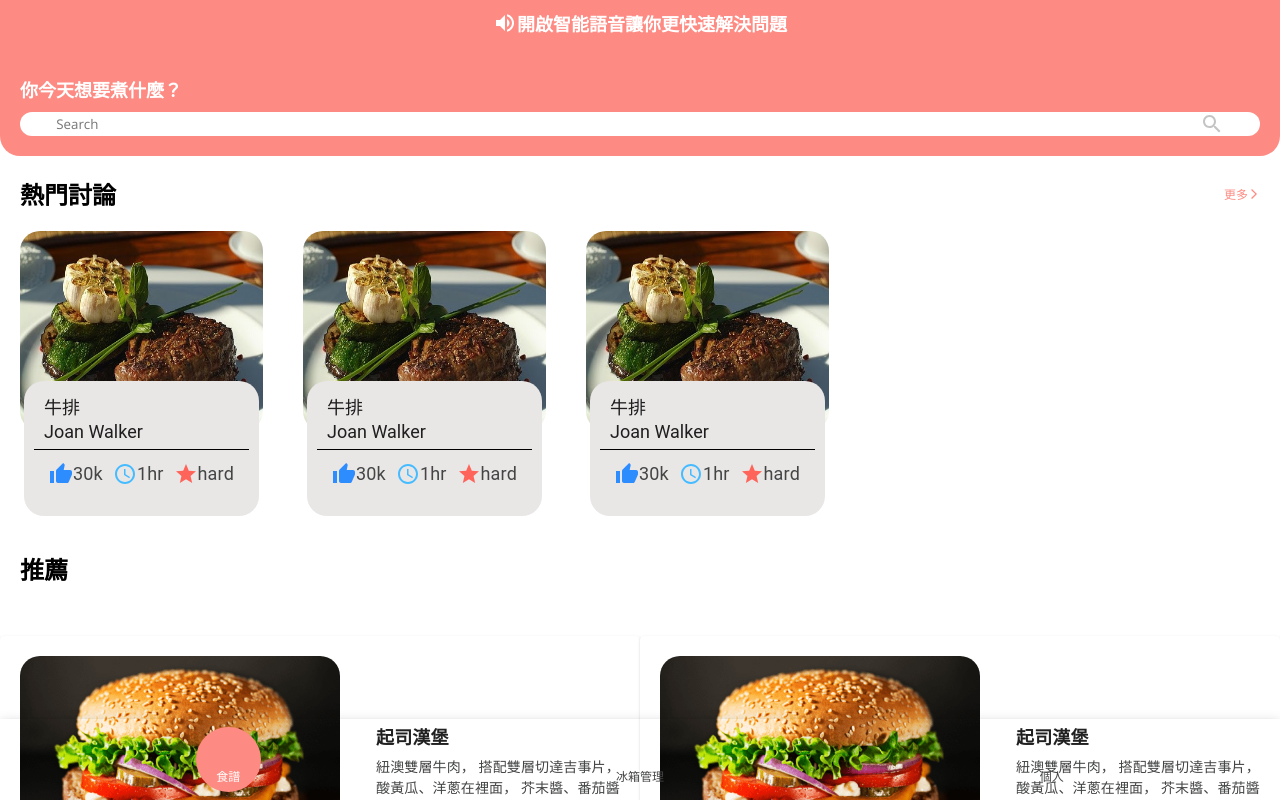
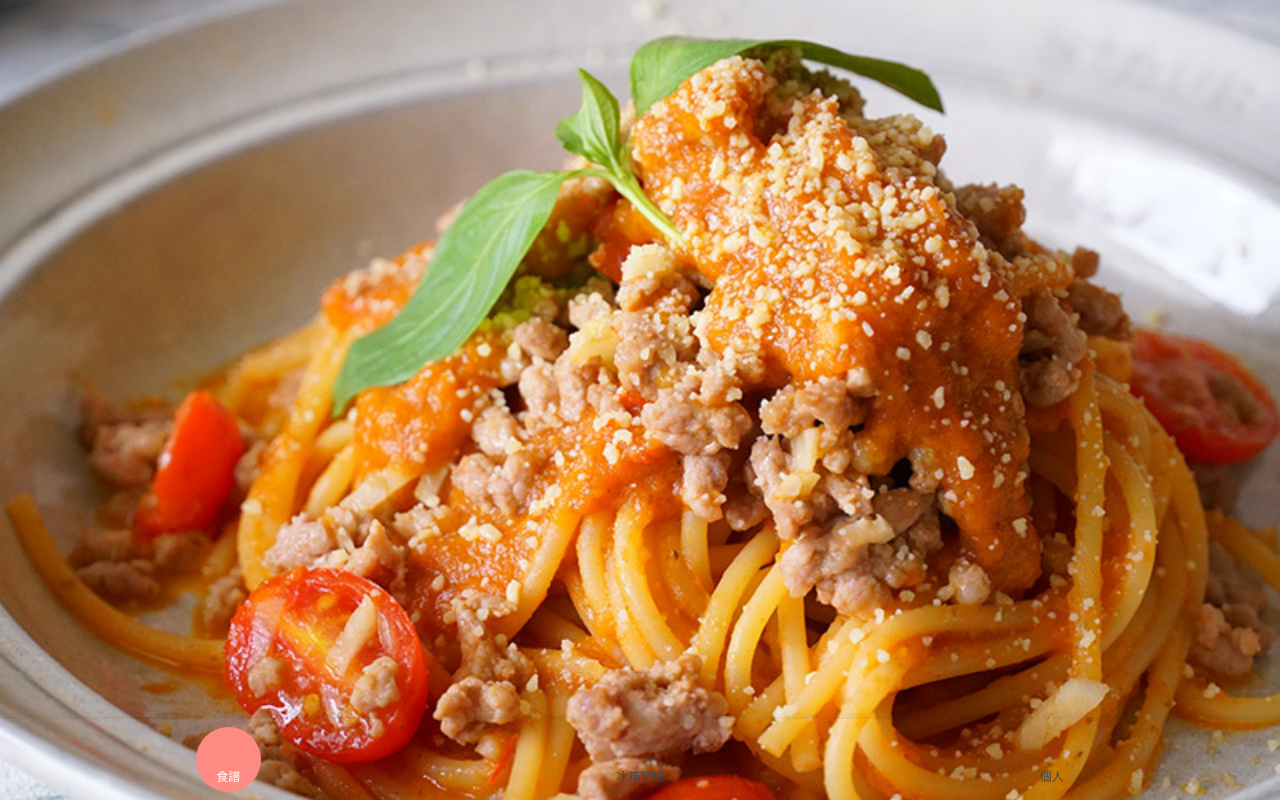
Before and after one commit to lefty1717/DAMN-test, a React (Create React App) app: page / in a window 1280 px wide. Shown: the top 800 px of the page. Built offline with nearby package versions, Linux system fonts and the light colour scheme; some icons are missing.

Commit message:
食譜頁面修改

```diff
--- a/src/pages/recipe/index.js
+++ b/src/pages/recipe/index.js
@@ -1,12 +1,12 @@
 import React from 'react'
 import IndexTop from './IndexTop'
 import IndexMiddle from './IndexMiddle'
+import RecipeItem from './RecipeItem'
 
 function index() {
   return (
     <div className="recipe__index">
-        <IndexTop/>
-        <IndexMiddle/>
+        <RecipeItem/>
     </div>
   )
 }
--- a/src/scss/scss-pages/_recipeItem.scss
+++ b/src/scss/scss-pages/_recipeItem.scss
@@ -1,6 +1,4 @@
 .recipeItem__container{
-    width: 375px;
-    height: 812px;
     .recipeItem__wrap{
         position: relative;
         img{
```
Also changed, not shown: src/scss/all.css, 1 other file (tests, documents, lock files or other folders).
